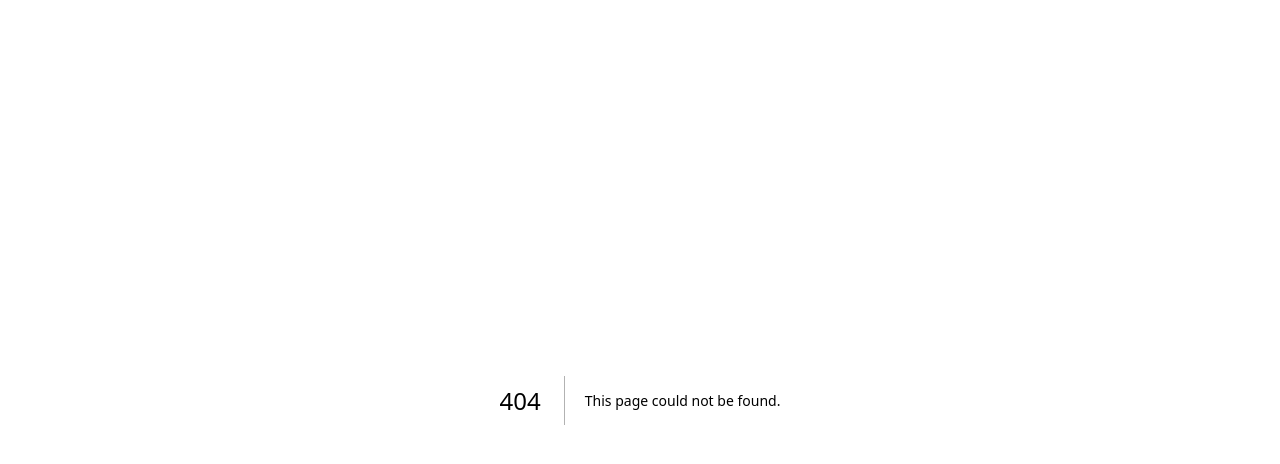
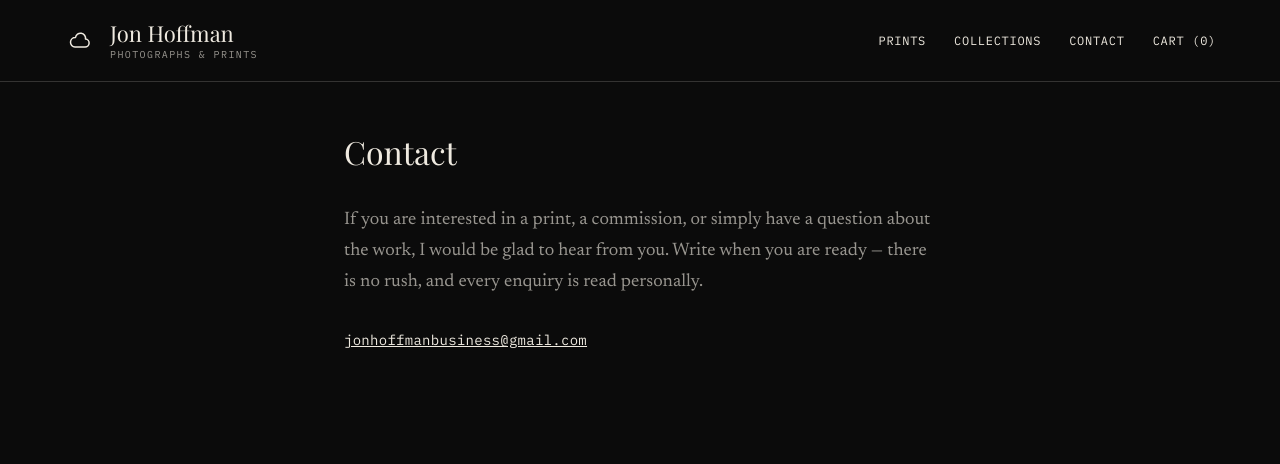
Before and after one commit to ShottyJonny/Photography, a Next.js app: page /contact in a window 1280 px wide. Before the commit this address had no page. Shown: the top 464 px of the page. Built offline with nearby package versions, Linux system fonts and the light colour scheme; a web font is replaced by a local one.

Commit message:
feat: store shell (header, focus/motion globals, contact) + anti-flash theme script
Co-Authored-By: Cursor <cursor@anthropic.com>
Co-authored-by: Cursor <cursoragent@cursor.com>

```diff
--- /dev/null
+++ b/app/(store)/contact/page.tsx
@@ -0,0 +1,51 @@
+export const metadata = { title: 'Contact — Jon Hoffman Photography' }
+
+export default function ContactPage() {
+  return (
+    <main
+      style={{
+        maxWidth: 640,
+        margin: '0 auto',
+        padding: '3rem 1.5rem 4rem',
+      }}
+    >
+      <h1
+        style={{
+          fontFamily: 'var(--font-playfair)',
+          fontSize: '2rem',
+          fontWeight: 400,
+          margin: '0 0 2rem',
+          color: 'var(--ink)',
+        }}
+      >
+        Contact
+      </h1>
+      <p
+        style={{
+          fontFamily: 'var(--font-newsreader)',
+          fontSize: '1.125rem',
+          lineHeight: 1.7,
+          color: 'var(--dim)',
+          margin: '0 0 2rem',
+        }}
+      >
+        If you are interested in a print, a commission, or simply have a question about the work,
+        I would be glad to hear from you. Write when you are ready — there is no rush, and every
+        enquiry is read personally.
+      </p>
+      <p style={{ margin: 0 }}>
+        <a
+          href="mailto:jonhoffmanbusiness@gmail.com"
+          style={{
+            fontFamily: 'var(--font-mono)',
+            fontSize: '0.875rem',
+            letterSpacing: '0.02em',
+            color: 'var(--ink)',
+          }}
+        >
+          jonhoffmanbusiness@gmail.com
+        </a>
+      </p>
+    </main>
+  )
+}
--- a/app/(store)/layout.tsx
+++ b/app/(store)/layout.tsx
@@ -1,6 +1,14 @@
 import { ThemeProvider } from '@/components/theme/ThemeProvider'
 import { CartProvider } from '@/components/cart/CartContext'
+import { Header } from '@/components/store/Header'
 
 export default function StoreLayout({ children }: { children: React.ReactNode }) {
-  return <ThemeProvider><CartProvider>{children}</CartProvider></ThemeProvider>
+  return (
+    <ThemeProvider>
+      <CartProvider>
+        <Header />
+        {children}
+      </CartProvider>
+    </ThemeProvider>
+  )
 }
--- a/app/globals.css
+++ b/app/globals.css
@@ -18,3 +18,17 @@
 }
 * { box-sizing: border-box; }
 body { margin: 0; background: var(--paper); color: var(--ink); font-family: var(--font-hanken), system-ui, sans-serif; }
+
+:focus-visible {
+  outline: 1px solid var(--ink);
+  outline-offset: 2px;
+}
+
+@media (prefers-reduced-motion: reduce) {
+  *, *::before, *::after {
+    animation-duration: 0.01ms !important;
+    animation-iteration-count: 1 !important;
+    transition-duration: 0.01ms !important;
+    scroll-behavior: auto !important;
+  }
+}
--- a/app/layout.tsx
+++ b/app/layout.tsx
@@ -10,7 +10,18 @@ export const metadata = { title: 'Jon Hoffman Photography' }
 
 export default function RootLayout({ children }: { children: React.ReactNode }) {
   return (
-    <html lang="en" className={`${playfair.variable} ${newsreader.variable} ${mono.variable} ${hanken.variable}`}>
+    <html
+      lang="en"
+      className={`${playfair.variable} ${newsreader.variable} ${mono.variable} ${hanken.variable}`}
+      suppressHydrationWarning
+    >
+      <head>
+        <script
+          dangerouslySetInnerHTML={{
+            __html: `try{var t=localStorage.getItem('theme:v1');if(t==='light'||t==='dark'){document.documentElement.dataset.theme=t;}}catch(e){}`,
+          }}
+        />
+      </head>
       <body>{children}</body>
     </html>
   )
--- /dev/null
+++ b/components/store/Header.tsx
@@ -0,0 +1,132 @@
+'use client'
+
+import Link from 'next/link'
+import { useCart } from '@/components/cart/CartContext'
+import { useTheme } from '@/components/theme/ThemeProvider'
+
+function CloudMark() {
+  return (
+    <svg
+      width="24"
+      height="24"
+      viewBox="0 0 24 24"
+      fill="none"
+      stroke="currentColor"
+      strokeWidth="1.5"
+      strokeLinecap="round"
+      strokeLinejoin="round"
+      aria-hidden="true"
+    >
+      <path d="M7 18h10a4 4 0 0 0 .5-7.98A5 5 0 0 0 7.5 8.5 4 4 0 0 0 7 18z" />
+    </svg>
+  )
+}
+
+export function Header() {
+  const { toggle } = useTheme()
+  const { lines } = useCart()
+  const cartCount = lines.length
+
+  return (
+    <header style={styles.header}>
+      <div style={styles.inner}>
+        <div style={styles.lockup}>
+          <button
+            type="button"
+            aria-label="Toggle theme"
+            onClick={toggle}
+            style={styles.themeBtn}
+          >
+            <CloudMark />
+          </button>
+          <div>
+            <Link href="/" style={styles.wordmark}>
+              Jon Hoffman
+            </Link>
+            <p style={styles.kicker}>PHOTOGRAPHS &amp; PRINTS</p>
+          </div>
+        </div>
+
+        <nav aria-label="Primary" style={styles.nav}>
+          <Link href="/prints" style={styles.navLink}>
+            Prints
+          </Link>
+          <Link href="/collections" style={styles.navLink}>
+            Collections
+          </Link>
+          <Link href="/contact" style={styles.navLink}>
+            Contact
+          </Link>
+          <Link href="/checkout" style={styles.navLink}>
+            Cart ({cartCount})
+          </Link>
+        </nav>
+      </div>
+    </header>
+  )
+}
+
+const styles: Record<string, React.CSSProperties> = {
+  header: {
+    borderBottom: '1px solid var(--hair)',
+    background: 'var(--paper)',
+    color: 'var(--ink)',
+  },
+  inner: {
+    display: 'flex',
+    flexWrap: 'wrap',
+    alignItems: 'center',
+    justifyContent: 'space-between',
+    gap: '1.25rem 2rem',
+    maxWidth: 1200,
+    margin: '0 auto',
+    padding: '1.25rem 1.5rem',
+  },
+  lockup: {
+    display: 'flex',
+    alignItems: 'center',
+    gap: '0.875rem',
+  },
+  themeBtn: {
+    display: 'flex',
+    alignItems: 'center',
+    justifyContent: 'center',
+    padding: '0.25rem',
+    border: 'none',
+    background: 'transparent',
+    color: 'var(--ink)',
+    cursor: 'pointer',
+    flexShrink: 0,
+  },
+  wordmark: {
+    display: 'block',
+    fontFamily: 'var(--font-playfair)',
+    fontSize: '1.375rem',
+    fontWeight: 400,
+    lineHeight: 1.2,
+    color: 'var(--ink)',
+    textDecoration: 'none',
+  },
+  kicker: {
+    margin: '0.125rem 0 0',
+    fontFamily: 'var(--font-mono)',
+    fontSize: '0.625rem',
+    fontWeight: 400,
+    letterSpacing: '0.14em',
+    color: 'var(--dim)',
+  },
+  nav: {
+    display: 'flex',
+    flexWrap: 'wrap',
+    alignItems: 'center',
+    gap: '1.25rem 1.75rem',
+  },
+  navLink: {
+    fontFamily: 'var(--font-mono)',
+    fontSize: '0.75rem',
+    letterSpacing: '0.06em',
+    textTransform: 'uppercase',
+    color: 'var(--ink)',
+    textDecoration: 'none',
+  },
+}
```
